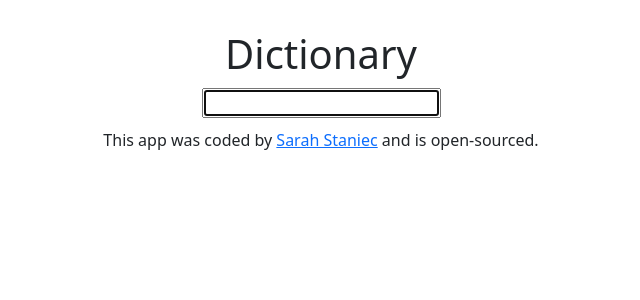
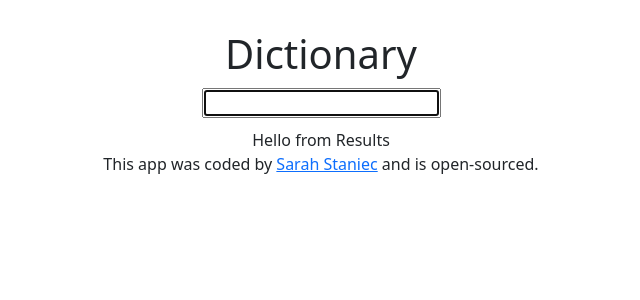
Before and after one commit to staniecs/dictionary, a React (Vite) app in the folder dictionary-app/: page / in a window 1280 px wide. Shown: the top 300 px of the page, without its empty margins (319-959 px from the left). Built offline with nearby package versions, Linux system fonts and the light colour scheme.

Commit message:
set up Results component

```diff
--- a/dictionary-app/src/Dictionary.jsx
+++ b/dictionary-app/src/Dictionary.jsx
@@ -1,12 +1,14 @@
 import React, { useState } from "react";
 import "./Dictionary.css";
+import Results from "./Results.jsx";
 import axios from "axios";
 
 export default function Dictionary() {
     let [keyword, setKeyword] = useState("");
 
     function handleResponse(response) {
-        console.log(response.data.word)
+        console.log(response.data);
+
     }
 
     function search(event) {
@@ -27,6 +29,7 @@
             <form onSubmit={search}>
                 <input type="search" autoFocus={true} onChange={handleKeywordChange} />
             </form>
+            <Results />
         </div>
     )
 }
--- /dev/null
+++ b/dictionary-app/src/Results.jsx
@@ -0,0 +1,7 @@
+import React from "react";
+
+export default function Results() {
+    return (
+        <div className="Results">Hello from Results</div>
+    )
+}
```
